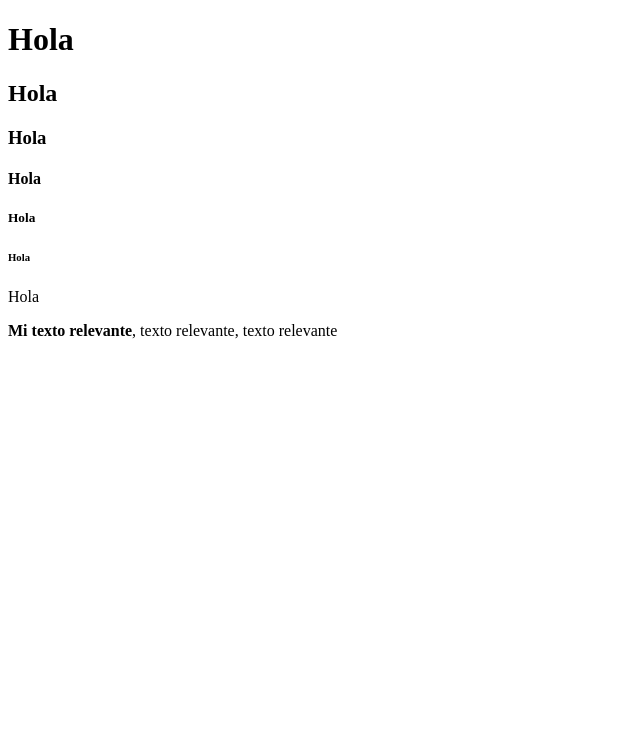
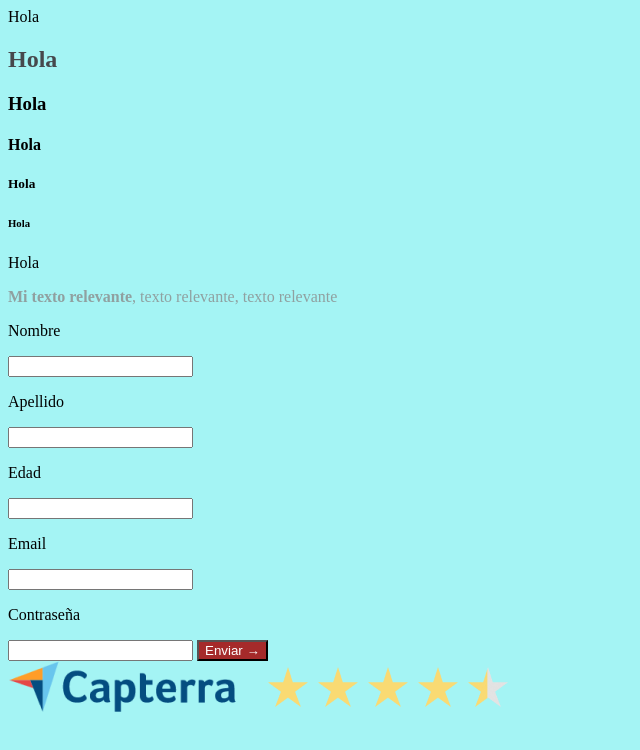
Before and after one commit to zaidiaz23/Bedu, a plain HTML site: page index.html in a window 1280 px wide. Shown: the whole page, without its empty margins (0-640 px from the left). Drawn offline with Linux system fonts and the light colour scheme.

Commit message:
Modificaciones a mi web

```diff
--- /dev/null
+++ b/estilos.css
@@ -0,0 +1,21 @@
+.estilo{
+    color:#46484c;
+    font-size: 10;
+}
+
+.estilopromo
+{
+    color: #8b8b8bcc;
+}
+
+.textoboton
+{
+    color: #fff;
+    background-color: brown;
+}
+
+.imagen
+{
+    background: #a4f4f4;
+
+}
--- a/index.html
+++ b/index.html
@@ -1,14 +1,17 @@
 <!DOCTYPE html>
 <html lang="en">
+
 <head>
     <meta charset="UTF-8">
     <meta http-equiv="X-UA-Compatible" content="IE=edge">
     <meta name="viewport" content="width=device-width, initial-scale=1.0">
     <title>Retos</title>
+    <link rel="stylesheet" href="./estilos.css"></link>
 </head>
-<body>
+
+<body class="imagen"
     <H1>Hola</H1>
-    <H2>Hola</H2>
+    <H2 class="estilo">Hola</H2>
     <H3>Hola</H3>
     <H4>Hola</H4>
     <H5>Hola</H5>
@@ -16,6 +19,30 @@
     <H7>Hola</H7>
 
 
-    <p> <b>Mi texto relevante</b>, texto relevante, texto relevante</p>
+    <p class="estilopromo"> <b>Mi texto relevante</b>, texto relevante, texto relevante</p>
+    <!--<input type ="text"><br>-->
+    <form action="">
+        <p>Nombre</p>
+        <input type="text">
+        <p>Apellido</p>
+        <input type="text">
+        <p>Edad</p>
+        <input type="age">
+        <p>Email</p>
+        <input type="email">
+        <p>Contraseña</p>
+        <input type="password">
+
+        <button class="textoboton" type="submit">Enviar &rarr;</button>
+        <!--EL RARR es un unicode-->
+    </form>
+
+<div>
+    <img alt="Logo de Matcha" src="capterra.png">
+</div>
+
+
+
 </body>
+
 </html>
```
Also changed, not shown: .colornegrita.css (deleted), capterra.png (added).
